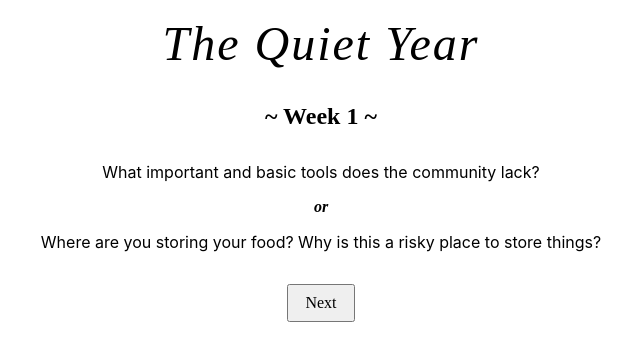
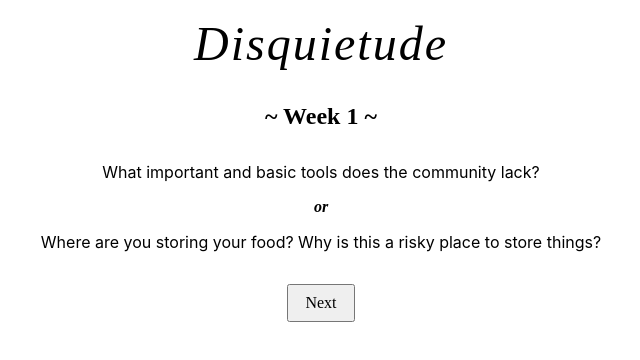
Before and after one commit to benrosen/disquietude, a React (Create React App) app: page / in a window 1280 px wide. Shown: the top 360 px of the page, without its empty margins (319-959 px from the left). Built offline with nearby package versions, Linux system fonts and the light colour scheme; a web font is replaced by a local one.

Commit message:
use project name instead of official game name

```diff
--- a/src/App.tsx
+++ b/src/App.tsx
@@ -96,7 +96,7 @@
           textAlign: "center",
         }}
       >
-        The Quiet Year
+        Disquietude
       </div>
       <div style={{ marginTop: "1rem" }}>
         <div style={{ textAlign: "center" }}>
```
